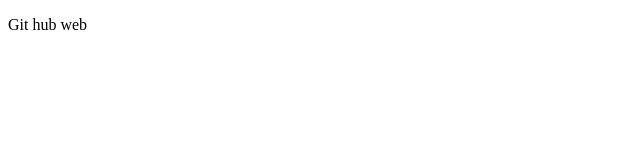
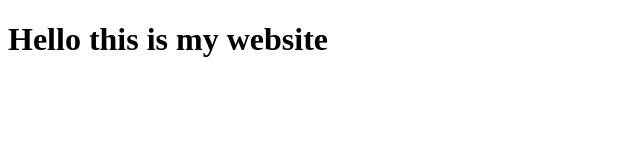
Before and after one commit to educcbst/my-first-website, a plain HTML site: page index.html in a window 1280 px wide. Shown: the whole page, without its empty margins (0-640 px from the left). Drawn offline with Linux system fonts and the light colour scheme.

Commit message:
first commit

```diff
--- a/index.html
+++ b/index.html
@@ -1,10 +1,12 @@
 <!DOCTYPE html>
 <html lang="en">
 <head>
-
+    <meta charset="UTF-8">
+    <meta http-equiv="X-UA-Compatible" content="IE=edge">
+    <meta name="viewport" content="width=, initial-scale=1.0">
     <title>Document</title>
 </head>
 <body>
-    <P>Git hub web</P>
+    <h1>Hello this is my website</h1>
 </body>
 </html>
```
